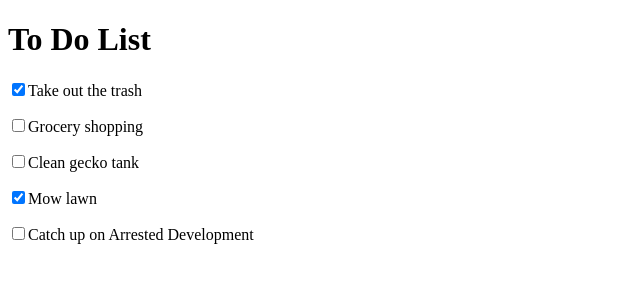
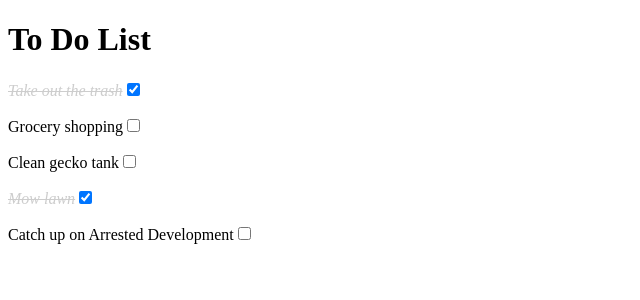
Before and after one commit to TechFrance2/ToDoList, a React (Create React App) app: page / in a window 1280 px wide. Shown: the top 300 px of the page, without its empty margins (0-640 px from the left). Built offline with nearby package versions, Linux system fonts and the light colour scheme.

Commit message:
styling added

```diff
--- a/src/App.js
+++ b/src/App.js
@@ -18,7 +18,7 @@ handleChange (id) {
       if (todo.id === id) {
         todo.completed = !todo.completed
       }
-      return todo
+        return todo
     })
       return {
         todos: updatedTodos
@@ -26,15 +26,15 @@ handleChange (id) {
   })
 }
   render () {
-    let todoItems = this.state.todos.map(item=> <TodoItem key={item.id} item = {item}
-    handleChange = {this.handleChange}/>)
+    let todoItems = (this.state.todos).map(item=> <TodoItem key={item.id} item = {item}
+    handleChange = {this.handleChange}/> )
 
-  return (
 
-      <div className ="todo-list">
+    return (
+      <div className = "todo-list">
 
         <h1>To Do List</h1>
-        {todoItems}
+            {todoItems}
       </div>
     )
   }
--- a/src/TodoItem.js
+++ b/src/TodoItem.js
@@ -1,17 +1,24 @@
 import React from "react"
 
 function TodoItem (props) {
+    const completedStyle = {
+        fontStyle: "italic",
+        color: "#cdcdcd",
+        textDecoration: "line-through"
+    }
+
     return (
+
         <div className = "todo-item">
 
-           <p>
-
-            <input
+                 <p style= {props.item.completed ? completedStyle:null }>{props.item.text}
+              <input
                 type="checkbox"
                 checked = {props.item.completed}
-                onChange = {() => props.handleChange(props.item.id)}/>
-            {props.item.text}
-            </p>
+                onChange = {() => props.handleChange(props.item.id)}
+                />
+
+                </p>
 
 
         </div>
--- a/src/index.js
+++ b/src/index.js
@@ -1,6 +1,5 @@
 import React from 'react';
 import ReactDOM from 'react-dom';
-
 import App from './App';
 
 
```
